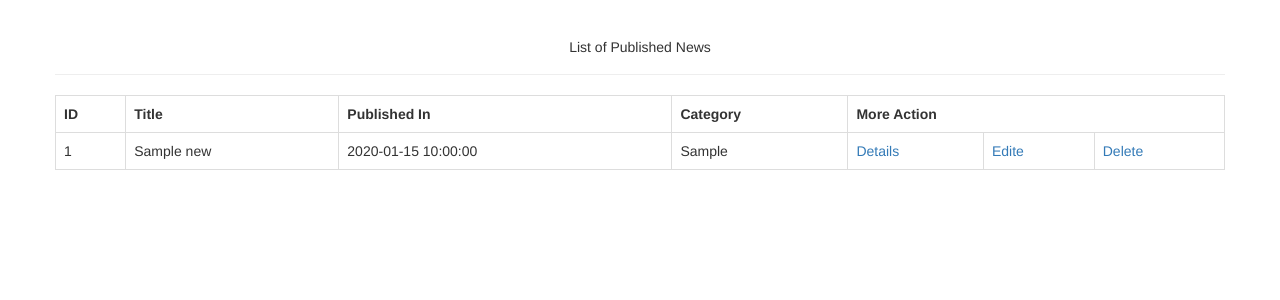
After one commit to mommand/CS533-WIS-IS, a PHP site: page /listnews.php in a window 1280 px wide. The commit adds this page. Shown: the top 300 px of the page. Run offline with PHP 8.4, Linux system fonts and the light colour scheme; tables that the repository leaves empty or names only in its code hold one stand-in row (values such as "Sample post"); data that the repository does not hold is empty.

Commit message:
recent updates

```diff
--- a/db_connect.php
+++ b/db_connect.php
@@ -2,7 +2,7 @@
 $host = 'localhost';
 $username = 'root';
 $password = 'root';
-$database = 'ACM';
+$database = 'news';
 
 $conn = mysqli_connect($host,$username,$password);
 
--- /dev/null
+++ b/listnews.php
@@ -0,0 +1,82 @@
+<!DOCTYPE html>
+<html>
+<head>
+	<title>News</title>
+	<?php
+		include('db_connect.php');
+		include('assets.php');
+		session_start();
+	?>
+</head>
+<body>
+	<div class="container">
+<div class="row">
+<div class="page-header">
+<h5 class="text-center">List of Published News</h5>
+<?php
+	if (isset($_SESSION['del_msg'])){
+
+		 ?>
+		 	<div class="alert alert-success">
+		 		 <?php
+		 		 	echo $_SESSION['del_msg'];
+		 		 	unset($_SESSION['del_msg']);
+		 		  ?>
+		 	</div>
+		 <?php
+	}
+
+ ?>
+</div>
+<?php
+
+
+$db = mysqli_select_db($conn, 'news');
+
+$get_news = "SELECT * FROM news ORDER BY id DESC";
+
+$run_query = mysqli_query($conn, $get_news);
+
+
+if ($run_query) {
+	?>
+		<table class="table table-bordered">
+			<tr>
+				<th>ID</th>
+				<th>Title</th>
+				<th>Published In</th>
+				<th>Category</th>
+				<th colspan="4">More Action</th>
+			</tr>
+
+	<?php
+	while ($row = mysqli_fetch_assoc($run_query)) {
+		   $i++;
+		?>
+			<tr>
+				<td><?php echo $i; ?></td>
+				<td><?php echo $row['title']; ?></td>
+				<td><?php echo $row['p_date']; ?></td>
+				<td><?php echo $row['category']; ?></td>
+				<td><a href="">Details</a></td>
+				<td><a href="">Edite</a></td>
+				<td>
+					<a href="delete_news.php?id=<?php echo $row['id']; ?>" onclick="return confirm('Do you want to delete this record?');">
+					Delete</a>
+				</td>
+			</tr>
+		<?php
+	}
+	?>
+		</table>
+	<?php
+}
+else{
+	echo "Error".mysqli_error($conn);
+}
+
+?>
+</div>
+	</div>
+</body>
+</html>
```
Also changed, not shown: delete_news.php (added, +16 -0 lines), news.php (+19 -3 lines), newsController.php (+5 -4 lines).
